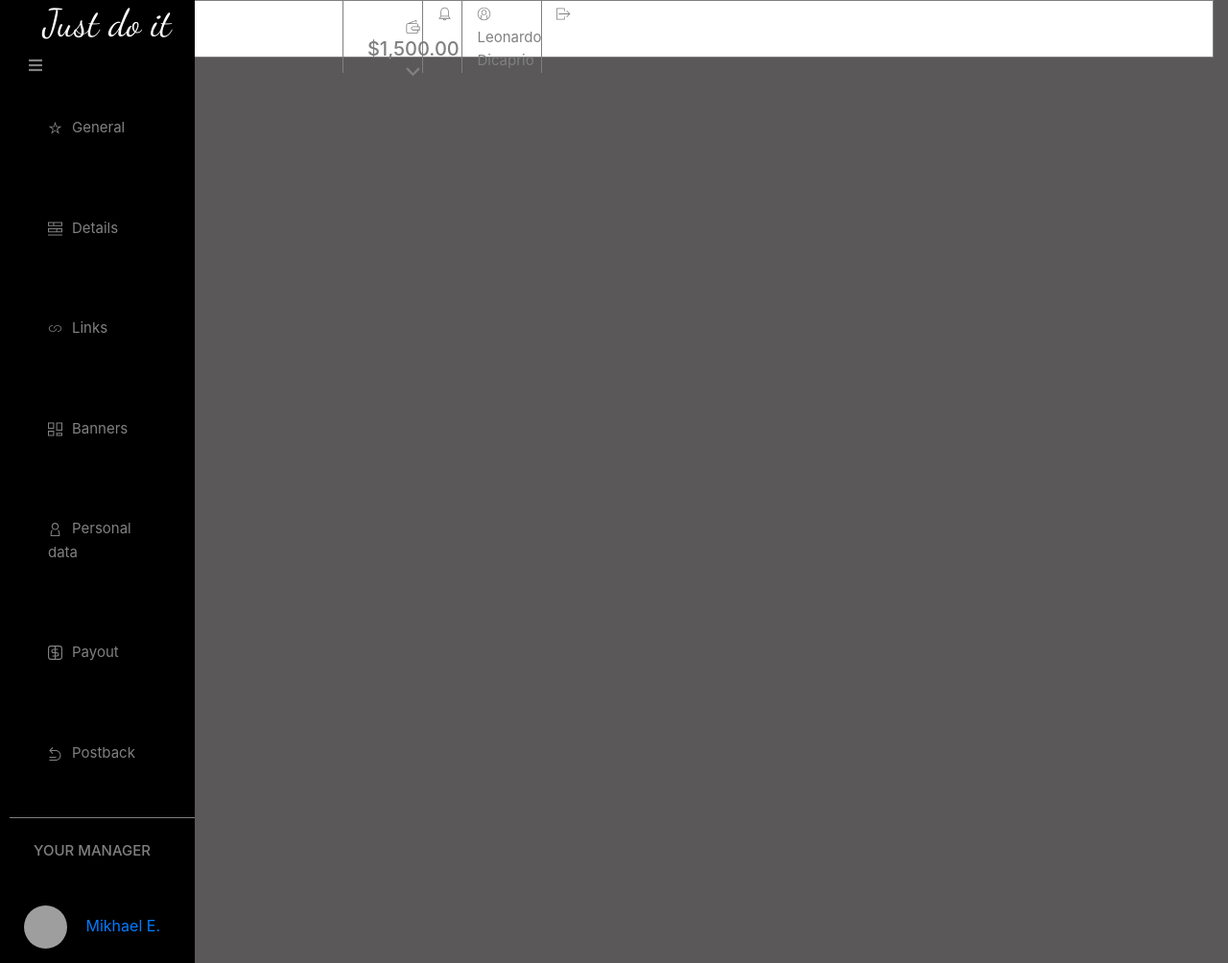
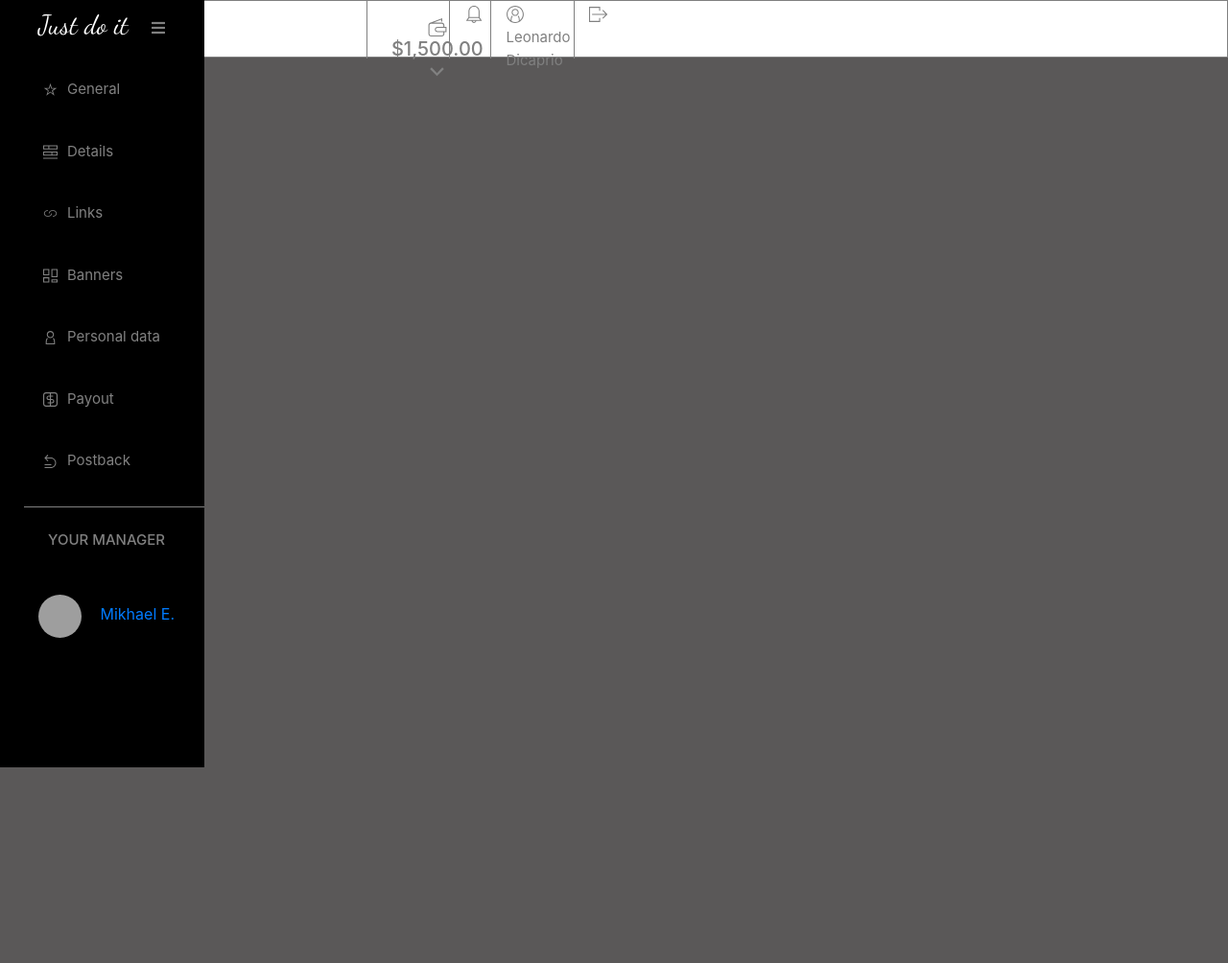
Before and after one commit to RezaiMartyna/bannersLinks, a website: page src/index.html in a window 1280 px wide. Shown: the whole page at 96% size. After the commit the page ends 800 px from the top, so only its background shows below. Drawn offline with nearby package versions, Linux system fonts and the light colour scheme; files that its build step writes are made by us from their sources; grey boxes are pictures that could not be loaded.

Commit message:
navbar problem

```diff
--- a/src/index.html
+++ b/src/index.html
@@ -14,7 +14,7 @@
           <div class="side-bar col-lg-2">
             <div class="sidebar-top">
               <div class="sidebar-title">
-                <h1>Just do it</h1>
+                <h3>Just do it</h3>
               </div>
               <div class="menu-bottom">
                 <i class="fas fa-bars hamburger"></i>
--- a/src/sass/style.scss
+++ b/src/sass/style.scss
@@ -20,13 +20,14 @@ $paragraph-font:  'Dancing Script', cursive;
 
 .side-bar {
   background-color: $paragraph-color;
-  //position: fixed;
+  position: fixed;
   float: left;
-  height: auto;
+  max-height: 100%;
   z-index: 10;
   margin: 0 ;
   left: 0;
   bottom: 0;
+  top:0;
   width: 100%;
   padding-right: 0;
   padding-left: 25px;
@@ -43,8 +44,8 @@ $paragraph-font:  'Dancing Script', cursive;
   font-family: 'Dancing Script', cursive;
   color: white;
   display: inline-block;
-  font-size: 10px;
-  margin-left: 35px;
+  margin-left: 15px;
+  margin-top: 10px;
 }
 
 .menu-bottom {
@@ -72,7 +73,7 @@ $paragraph-font:  'Dancing Script', cursive;
 
 .sidebar-list-menu li {
   list-style-type: none;
-  padding: 40px;
+  padding: 20px;
   transition: 0.5s ease-in-out;
 }
 
@@ -137,7 +138,7 @@ $paragraph-font:  'Dancing Script', cursive;
   height: 60px;
   margin-top: 0;
   padding-top: 0;
-
+  right: 0;
 }
 
 .navbar-container {
@@ -147,9 +148,10 @@ $paragraph-font:  'Dancing Script', cursive;
 }
 
 .icon-navbar {
-  height: 15px;
-  width: 15px;
+  height: 20px;
+  width: 20px;
   filter: invert(55%) sepia(1%) saturate(0%) hue-rotate(80deg) brightness(92%) contrast(82%);
+
 }
 
 .navbar a {
@@ -182,12 +184,25 @@ $paragraph-font:  'Dancing Script', cursive;
 .wallet {
   float: left;
   display: inline;
+  height: 60px;
 }
 
 .navbar .col-2 {
   border-left: grey solid 0.5px;
+  height: 60px;
 }
 
 .navbar .col-1 {
   border-left: grey solid 0.5px;
+  height: 60px;
 }
+
+.small {
+  height: 15px;
+  width: 15px;
+}
+
+.log-out img {
+  margin-left: auto;
+  margin-right: auto;
+}
```
